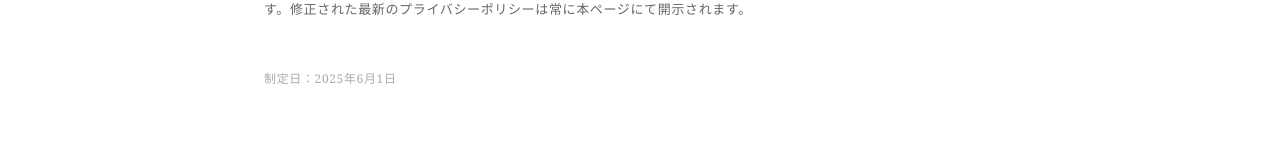
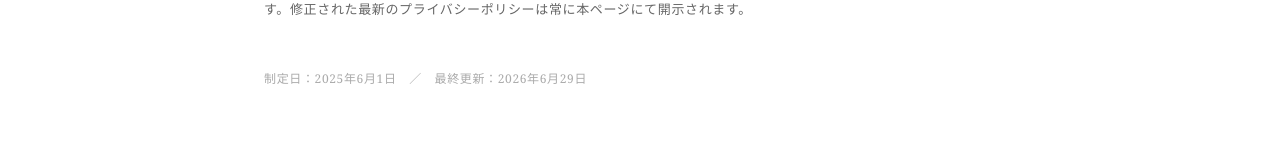
Before and after one commit to kyosukenishimura-creator/fanza-best-movies, a Next.js app: page /privacy in a window 1280 px wide. Shown: the part 1146-1306 px from the top of the page. Built offline with nearby package versions, Linux system fonts and the light colour scheme.

Commit message:
プライバシーポリシーに最終更新日を追加
制定日（2025年6月1日）はそのまま残し、最終更新日として2026年6月29日を追記。

Co-Authored-By: Claude Sonnet 4.6 <noreply@anthropic.com>

```diff
--- a/src/app/privacy/page.tsx
+++ b/src/app/privacy/page.tsx
@@ -51,7 +51,7 @@ export default function PrivacyPage() {
         </div>
       ))}
 
-      <p style={{ color: "#aaa", fontSize: 12, marginTop: 48 }}>制定日：2025年6月1日</p>
+      <p style={{ color: "#aaa", fontSize: 12, marginTop: 48 }}>制定日：2025年6月1日　／　最終更新：2026年6月29日</p>
     </div>
   );
 }
```
